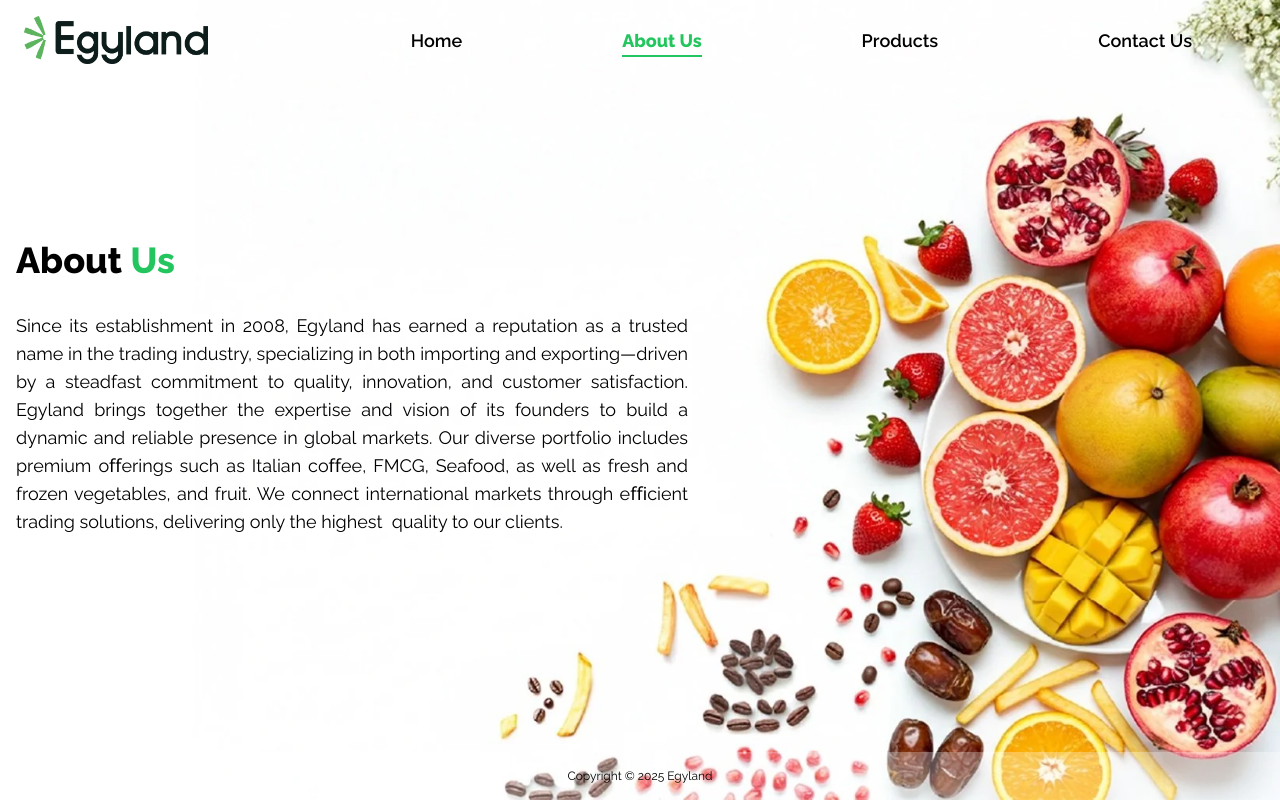
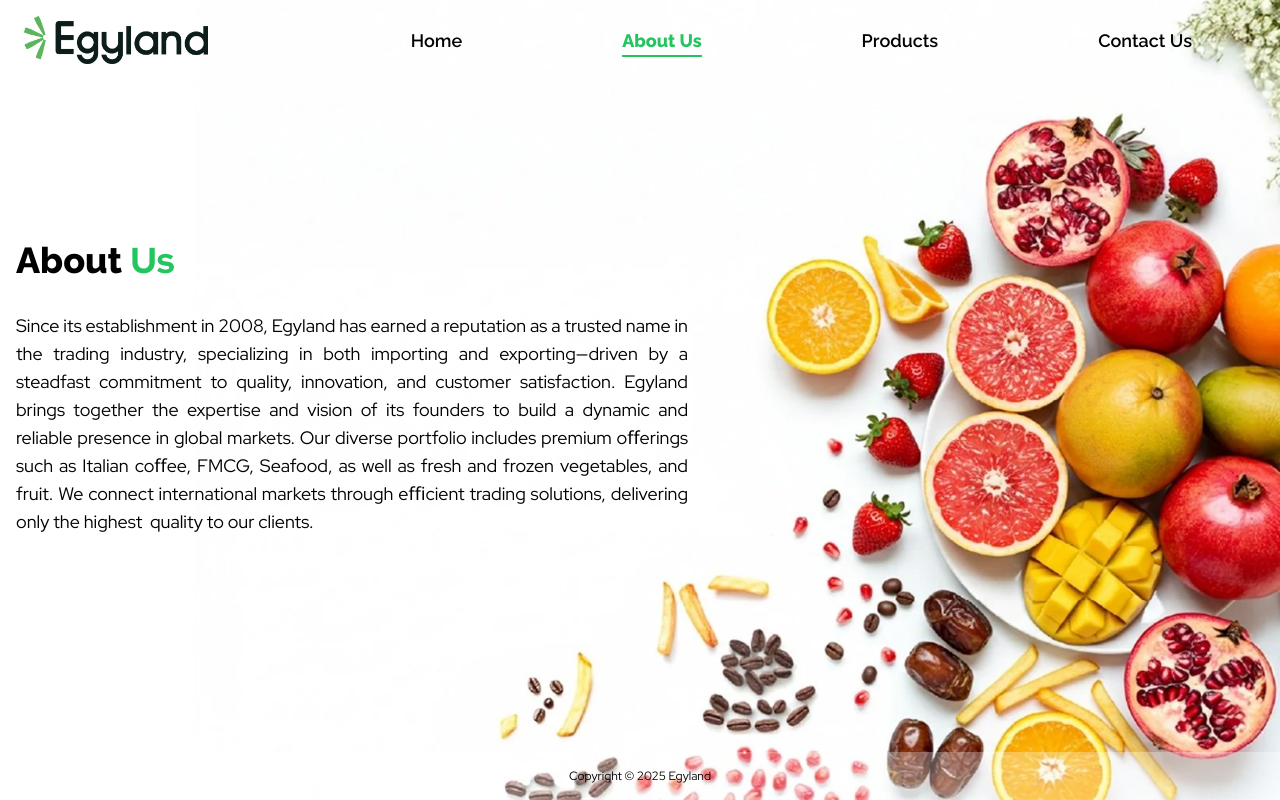
Before and after one commit to MWHEBA/Egyland, a Django app: page /about/ in a window 1280 px wide. Run offline with Django 4.2, Linux system fonts and the light colour scheme; data that the repository does not hold is empty; parts of the project's set-up code (start-up, migrations or seed data) failed here and were passed over; some libraries are stand-ins or nearby versions.

Commit message:
تطبيق فونت Red Hat Display على عناصر p و span بدون تغيير حجم الخط والسمك

```diff
--- /dev/null
+++ b/static/css/custom-fonts.css
@@ -0,0 +1,42 @@
+/*
+ * تطبيق فونت Red Hat Display على عناصر الـ p
+ * مع الحفاظ على نفس حجم الخط والسُمك
+ */
+
+/* القاعدة الرئيسية لكل عناصر p */
+p {
+  font-family: 'Red Hat Display', -apple-system, BlinkMacSystemFont, 'Segoe UI', Roboto, sans-serif !important;
+}
+
+/* القاعدة الرئيسية لكل عناصر span */
+span {
+  font-family: 'Red Hat Display', -apple-system, BlinkMacSystemFont, 'Segoe UI', Roboto, sans-serif !important;
+}
+
+/* ضمان تطبيق الفونت على جميع عناصر p الموجودة في أي قسم */
+.special-product-description p,
+.packaging-description p,
+.product-description p,
+.about-content p,
+.content-section p,
+.text-content p,
+.blog-content p,
+.article-content p,
+.faq-content p,
+.main-content p {
+  font-family: 'Red Hat Display', -apple-system, BlinkMacSystemFont, 'Segoe UI', Roboto, sans-serif !important;
+}
+
+/* ضمان تطبيق الفونت على جميع عناصر span الموجودة في أي قسم */
+.special-product-description span,
+.packaging-description span,
+.product-description span,
+.about-content span,
+.content-section span,
+.text-content span,
+.blog-content span,
+.article-content span,
+.faq-content span,
+.main-content span {
+  font-family: 'Red Hat Display', -apple-system, BlinkMacSystemFont, 'Segoe UI', Roboto, sans-serif !important;
+}
--- a/static/css/styles.css
+++ b/static/css/styles.css
@@ -159,7 +159,7 @@
 /* Smooth Page Transition */
 body {
     opacity: 1;
-    transition: opacity 0.5s;
+    transition: opacity 0.3s;
 }
 
 .page-exit {
--- a/static/js/main.js
+++ b/static/js/main.js
@@ -43,6 +43,13 @@ document.addEventListener('DOMContentLoaded', function () {
     forms.forEach(form => {
         form.addEventListener('submit', validateForm);
     });
+});
+
+// معالجة حدث تحميل الصفحة
+window.addEventListener('load', function() {
+    // تأكد من إزالة أي تأثيرات انتقالية متبقية
+    document.body.classList.remove('page-exit');
+    document.body.style.opacity = '1';
 });
 
 /**
@@ -169,6 +176,9 @@ function initFormValidation() {
  * تهيئة انتقالات الصفحة
  */
 function initPageTransitions() {
+    // تعديل زر الرجوع والتأكد من عمله بشكل صحيح
+    // إزالة كل معالجات الأحداث السابقة التي قد تؤثر على زر الرجوع
+
     const links = document.querySelectorAll('a:not([target="_blank"]):not([href^="#"]):not([href^="mailto:"]):not([href^="tel:"])');
 
     links.forEach(link => {
@@ -179,8 +189,10 @@ function initPageTransitions() {
             if (href && href.indexOf('http') !== 0) {
                 event.preventDefault();
 
+                // إضافة تأثير خروج بسيط
                 document.body.classList.add('page-exit');
 
+                // الانتقال بعد فترة قصيرة للسماح بإكمال التأثير
                 setTimeout(function () {
                     window.location.href = href;
                 }, 300);
--- a/templates/base/home_base.html
+++ b/templates/base/home_base.html
@@ -26,6 +26,7 @@
     <link rel="preconnect" href="https://fonts.googleapis.com">
     <link rel="preconnect" href="https://fonts.gstatic.com" crossorigin>
     <link href="https://fonts.googleapis.com/css2?family=Raleway:wght@400;600;800&display=swap" rel="stylesheet">
+    <link href="https://fonts.googleapis.com/css2?family=Red+Hat+Display:wght@400;600;800&display=swap" rel="stylesheet">
 
     <!-- Tailwind CSS CDN (التحميل المباشر) -->
     <script src="https://cdn.tailwindcss.com"></script>
@@ -59,6 +60,7 @@
     <link rel="stylesheet" href="{% static 'css/styles.css' %}">
     <link rel="stylesheet" href="{% static 'css/components/inquiry_modal.css' %}">
     <link rel="stylesheet" href="{% static 'css/mobile_home.css' %}">
+    <link rel="stylesheet" href="{% static 'css/custom-fonts.css' %}">
 
     <!-- Toastr CSS and JS -->
     {% include 'includes/toastr.html' %}
--- a/templates/dashboard/base.html
+++ b/templates/dashboard/base.html
@@ -25,10 +25,12 @@
     <link rel="preconnect" href="https://fonts.googleapis.com">
     <link rel="preconnect" href="https://fonts.gstatic.com" crossorigin>
     <link href="https://fonts.googleapis.com/css2?family=Inter:wght@300;400;500;600;700&display=swap" rel="stylesheet">
+    <link href="https://fonts.googleapis.com/css2?family=Red+Hat+Display:wght@400;600;800&display=swap" rel="stylesheet">
 
     <!-- Tailwind CSS (local version) -->
     <link href="{% static 'css/tailwind.min.css' %}" rel="stylesheet">
     <link href="{% static 'css/custom.css' %}" rel="stylesheet">
+    <link href="{% static 'css/custom-fonts.css' %}" rel="stylesheet">
 
     {% include 'includes/toastr.html' with has_jquery=True %}
 
```
Also changed, not shown: static/css/fonts.css (+25 -0 lines).
